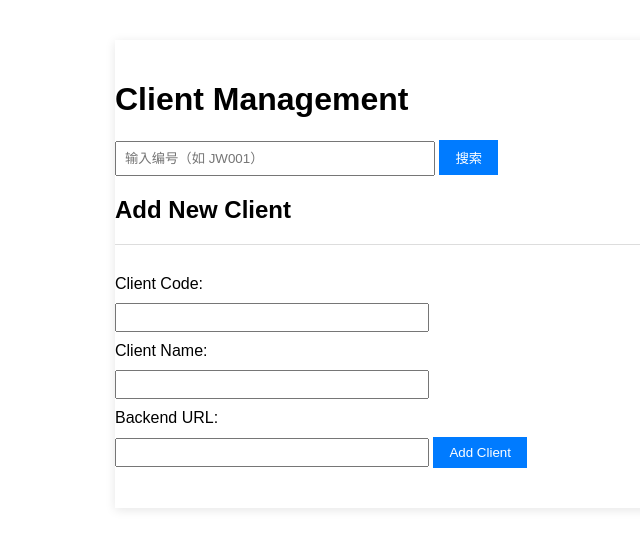
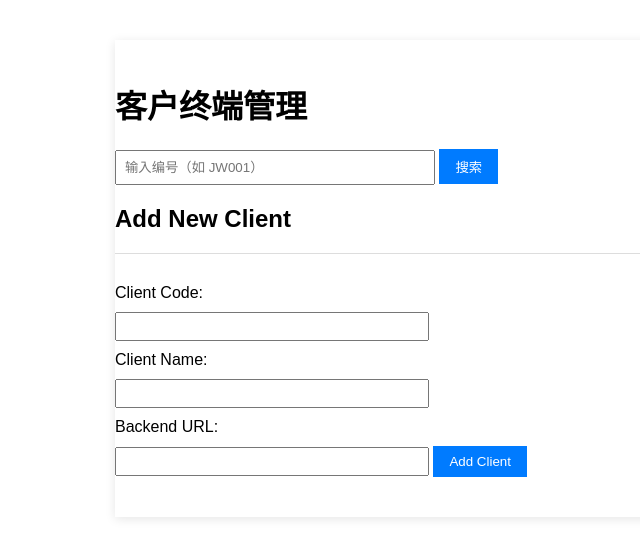
Before and after one commit to daveytang/client-management, a plain HTML site: page frontend/index.html in a window 1280 px wide. Shown: the whole page, without its empty margins (125-765 px from the left). Drawn offline with Linux system fonts and the light colour scheme; no server answers.

```diff
--- a/frontend/index.html
+++ b/frontend/index.html
@@ -3,7 +3,7 @@
 <head>
   <meta charset="UTF-8">
   <meta name="viewport" content="width=device-width, initial-scale=1.0">
-  <title>Client Management</title>
+  <title>玄古客户终端后台</title>
   <style>
     body { font-family: Arial, sans-serif; max-width: 800px; margin: 20px auto; padding: 20px; }
     ul { list-style: none; padding: 0; }
@@ -18,7 +18,7 @@
 <body>
     <!-- 固定顶部区域 -->
   <div style="position: sticky; top: 0; background: white; padding: 20px 0; box-shadow: 0 2px 10px rgba(0,0,0,0.1); z-index: 100;">
-  <h1>Client Management</h1>
+  <h1>客户终端管理</h1>
     <!-- 搜索框 -->
     <div style="margin: 10px 0;">
       <input
```
